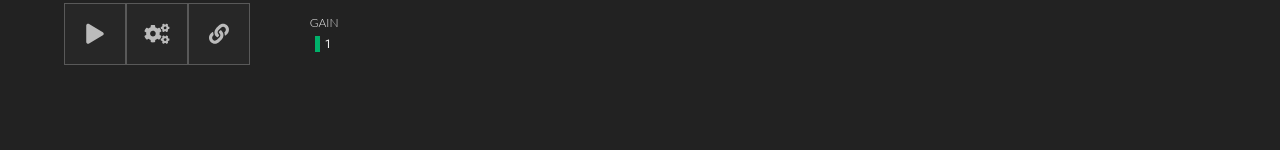
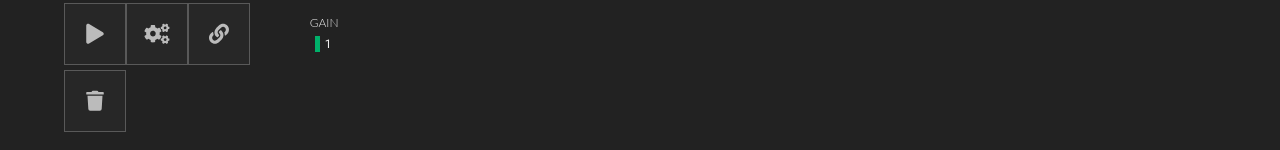
Before and after one commit to Abdelaziz25/Control-Spring-2022, an Angular app in the folder SignalFlowGraph/: page / in a window 1280 px wide. Shown: the part 647-797 px from the top of the page. Built offline with nearby package versions, Linux system fonts and the light colour scheme.

Commit message:
Delete Button

```diff
--- a/SignalFlowGraph/src/app/signal-flow-graph/signal-flow-graph.component.html
+++ b/SignalFlowGraph/src/app/signal-flow-graph/signal-flow-graph.component.html
@@ -16,6 +16,10 @@
         <div class="tool" id="connect" (click)="connect()">
           <fa-icon [icon]="faLink"></fa-icon>
           <h2>Connect</h2>
+        </div>
+        <div class="tool" id="delete" (click)="delete()">
+          <fa-icon [icon]="faTrash"></fa-icon>
+          <h2>Delete</h2>
         </div>
       </div>
     </div>
--- a/SignalFlowGraph/src/app/signal-flow-graph/signal-flow-graph.component.ts
+++ b/SignalFlowGraph/src/app/signal-flow-graph/signal-flow-graph.component.ts
@@ -2,7 +2,8 @@ import {Component, HostListener, OnInit} from '@angular/core';
 import {
   faPlay,
   faCogs,
-  faLink
+  faLink,
+  faTrash,
 } from '@fortawesome/free-solid-svg-icons';
 import Konva from "konva";
 import {NodeBuilder} from './Elements/ElementBuilder/NodeBuilder';
@@ -42,6 +43,7 @@ export class SignalFlowGraphComponent implements OnInit {
   faPlay = faPlay;
   faLink = faLink;
   faCogs = faCogs;
+  faTrash = faTrash;
 
   stage!: Konva.Stage;
   layer!: Konva.Layer;
```
